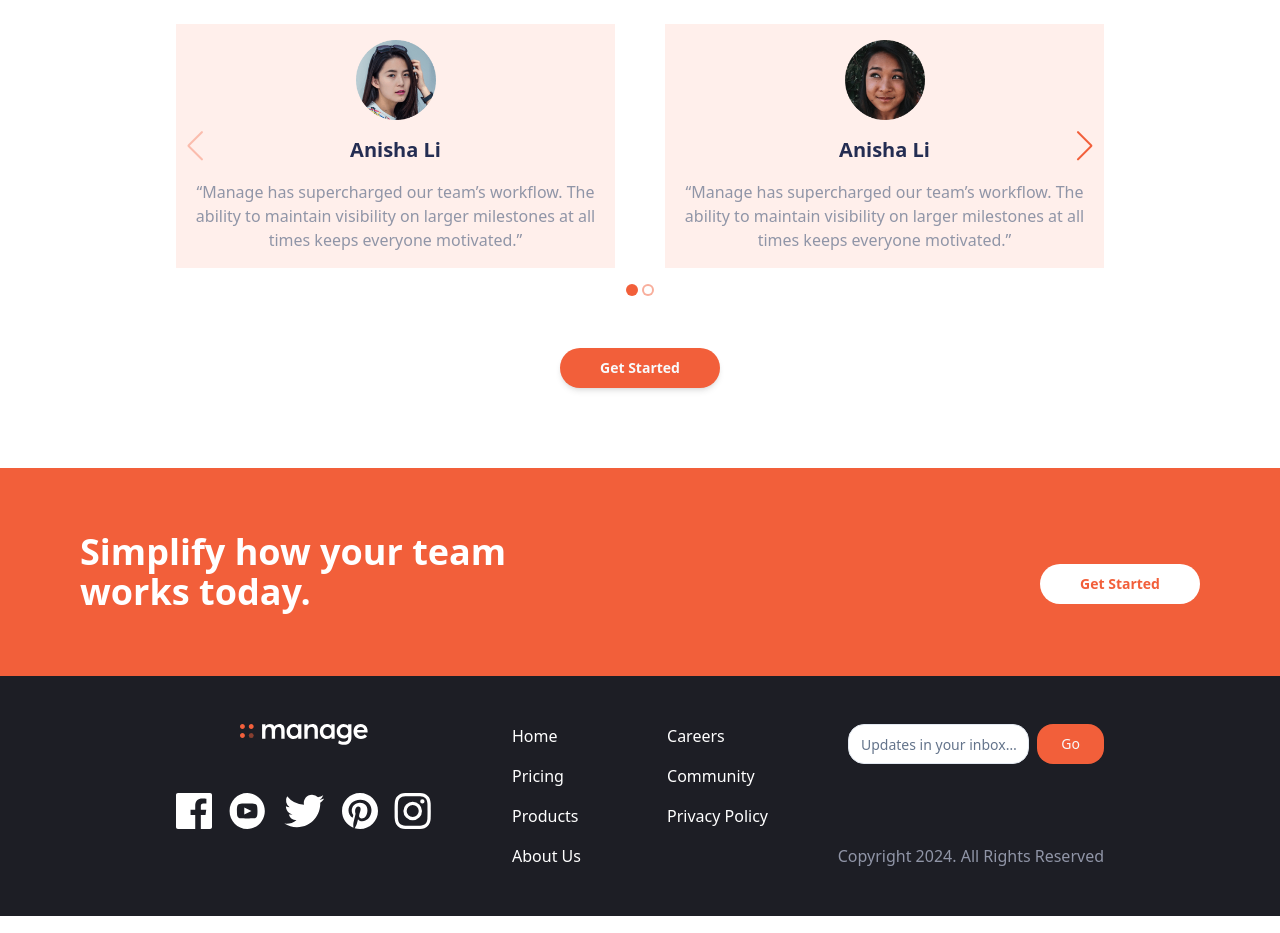
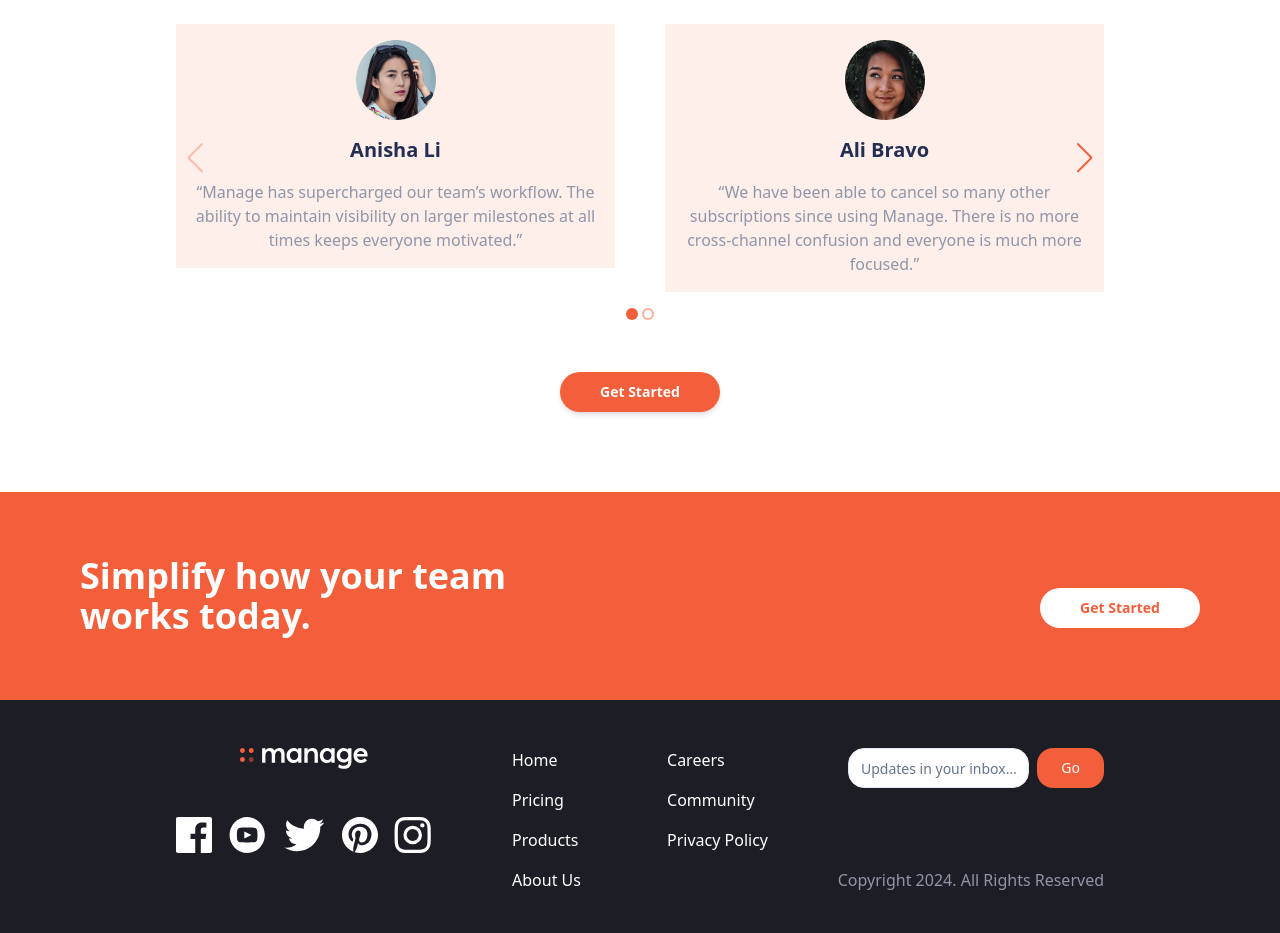
Before and after one commit to aniru-dh21/Manage-Landing-Page, a React (Vite) app: page / in a window 1280 px wide. Shown: the part 1380-2313 px from the top of the page. Built offline with nearby package versions, Linux system fonts and the light colour scheme.

Commit message:
Corrections

```diff
--- a/src/components/Carousel.tsx
+++ b/src/components/Carousel.tsx
@@ -53,33 +53,32 @@ export default function Carousel() {
           <SwiperSlide>
             <div className="keen-slider__slide bg-veryPaleRed flex flex-col items-center justify-center gap-4 text-center relative py-4 px-2">
               <img src={Ali} className="h-20 w-20" />
-              <h3 className="text-darkBlue font-bold text-xl">Anisha Li</h3>
+              <h3 className="text-darkBlue font-bold text-xl">Ali Bravo</h3>
               <p className="text-darkGrayishBlue">
-                “Manage has supercharged our team’s workflow. The ability to
-                maintain visibility on larger milestones at all times keeps
-                everyone motivated.”
+                “We have been able to cancel so many other subscriptions since
+                using Manage. There is no more cross-channel confusion and everyone
+                is much more focused.”
               </p>
             </div>
           </SwiperSlide>
           <SwiperSlide>
             <div className="keen-slider__slide bg-veryPaleRed flex flex-col items-center justify-center gap-4 text-center relative py-4 px-2">
               <img src={Richard} className="h-20 w-20" />
-              <h3 className="text-darkBlue font-bold text-xl">Anisha Li</h3>
+              <h3 className="text-darkBlue font-bold text-xl">Richard Watts</h3>
               <p className="text-darkGrayishBlue">
-                “Manage has supercharged our team’s workflow. The ability to
-                maintain visibility on larger milestones at all times keeps
-                everyone motivated.”
+                “Manage allows us to provide structure and process. It keeps us organized
+                and focused. I can't stop recommending them to everyone I talk to!”
               </p>
             </div>
           </SwiperSlide>
           <SwiperSlide>
             <div className="keen-slider__slide bg-veryPaleRed flex flex-col items-center justify-center gap-4 text-center relative py-4 px-2">
               <img src={Shanai} className="h-20 w-20" />
-              <h3 className="text-darkBlue font-bold text-xl">Anisha Li</h3>
+              <h3 className="text-darkBlue font-bold text-xl">Shanai Gough</h3>
               <p className="text-darkGrayishBlue">
-                “Manage has supercharged our team’s workflow. The ability to
-                maintain visibility on larger milestones at all times keeps
-                everyone motivated.”
+                “Their software allows us to track, manage and collaborate on
+                our project from anywhere. It keeps the whole team in-sync without
+                being intrusive.”
               </p>
             </div>
           </SwiperSlide>
```
